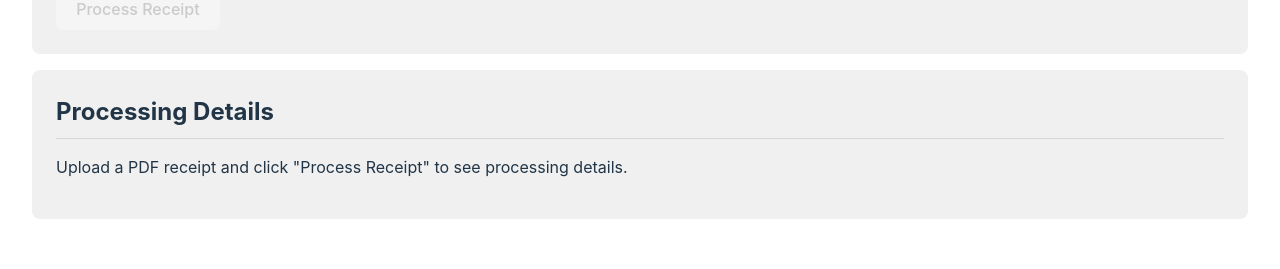
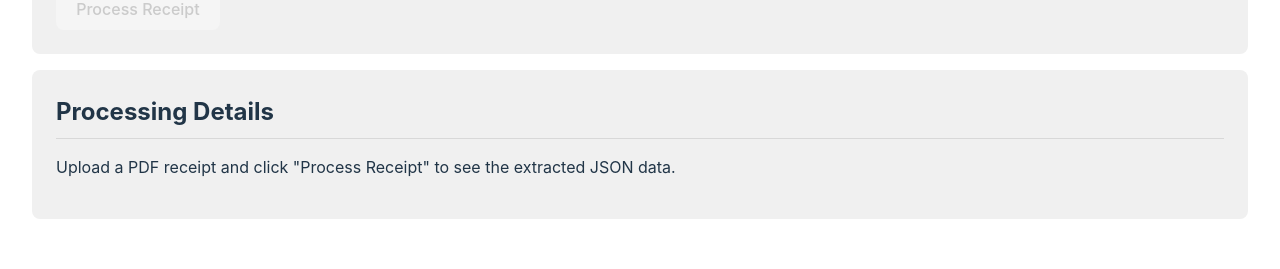
Before and after one commit to pbrao/hsa, a React (Vite) app: page / in a window 1280 px wide. Shown: the part 337-606 px from the top of the page. Built offline with nearby package versions, Linux system fonts and the light colour scheme.

Commit message:
feat: Show extracted data on success, debug info on error

```diff
--- a/src/App.jsx
+++ b/src/App.jsx
@@ -6,8 +6,8 @@ import React, { useState } from 'react';
 function App() {
   // Add back selectedFile state
   const [selectedFile, setSelectedFile] = useState(null);
-  // Remove extractedData state
-  // const [extractedData, setExtractedData] = useState(null);
+  // Add back extractedData state
+  const [extractedData, setExtractedData] = useState(null);
   const [isProcessing, setIsProcessing] = useState(false);
   const [processingError, setProcessingError] = useState('');
   // Add state for debug info
@@ -19,6 +19,8 @@ function App() {
     const file = event.target.files[0];
     // Reset state when a new file is selected or selection is cleared
     setSelectedFile(null);
+    // Clear all results/errors/debug on new file selection
+    setExtractedData(null);
     setProcessingError('');
     setDebugPrompt('');
     setDebugRawResponse('');
@@ -48,6 +50,8 @@ function App() {
 
     console.log('[handleUpload] Setting processing state to true...'); // Step 2
     setIsProcessing(true);
+    // Clear previous results/errors/debug
+    setExtractedData(null);
     setProcessingError('');
     setDebugPrompt('');
     setDebugRawResponse('');
@@ -105,25 +109,41 @@ function App() {
       console.log('[handleUpload] Set debugRawResponse state.'); // Step 12b
 
 
-      console.log(`[handleUpload] Checking if response status is OK (status: ${response.status})...`); // Step 13
+      // --- Conditional State Setting ---
       if (!response.ok) {
-        console.error('[handleUpload] Response status is NOT OK.'); // Step 14a (Error Path)
+        console.error('[handleUpload] Response status is NOT OK.');
+        // Set error and debug info ONLY on error
         const errorMessage = result?.error || `Request failed with status ${response.status}`;
         const errorDetails = result?.details ? ` Details: ${result.details}` : '';
-        console.error(`[handleUpload] Throwing error: ${errorMessage}${errorDetails}`); // Step 14b (Error Path)
-        throw new Error(`${errorMessage}${errorDetails}`);
+        setProcessingError(`${errorMessage}${errorDetails}`);
+        if (result?.debug_prompt) setDebugPrompt(result.debug_prompt);
+        setDebugRawResponse(result?.debug_raw_response || rawResponseText); // Show raw response on error
+        console.error(`[handleUpload] Error state set.`);
+        // No need to throw here, error state is set
+      } else {
+        // Response is OK (2xx status)
+        console.log('[handleUpload] Response status is OK.');
+        if (result?.extracted_data) {
+            // SUCCESS CASE: Extracted data found
+            setExtractedData(result.extracted_data);
+            console.log("[handleUpload] Successfully set extractedData state.");
+            // DO NOT set debug info here for clean success display
+        } else {
+            // OK response but missing expected data - treat as error/debug case
+            console.warn("[handleUpload] Response OK, but extracted_data missing from worker response.");
+            setProcessingError("Processing succeeded, but the expected data structure was not returned by the worker.");
+            // Set debug info in this specific failure case
+            if (result?.debug_prompt) setDebugPrompt(result.debug_prompt);
+            setDebugRawResponse(result?.debug_raw_response || rawResponseText);
         }
+      }
+      // --- End Conditional State Setting ---
 
-      // If response.ok is true:
-      console.log('[handleUpload] Response status is OK.'); // Step 15 (Success Path)
-      console.log("[handleUpload] Request successful, displaying debug info."); // Step 16 (Success Path)
-
-
-    } catch (error) {
+    } catch (error) { // Catches fetch errors, JSON parse errors, etc.
       console.error('[handleUpload] Caught error in main try block:', error); // Step 17 (Catch Block)
       let finalErrorMessage = `Failed to process request: ${error.message}`;
       setProcessingError(finalErrorMessage);
-      console.log('[handleUpload] Set processingError state.'); // Step 17a (Catch Block)
+      console.log('[handleUpload] Set processingError state in catch block.'); // Step 17a (Catch Block)
 
       // Ensure raw response debug state is set even on error if available
       if (rawResponseText && !debugRawResponse) {
@@ -142,6 +162,10 @@ function App() {
               console.warn('[handleUpload] Could not parse raw text for debug info during error handling. Setting raw text directly.'); // Step 17e (Catch Block)
               setDebugRawResponse(rawResponseText);
           }
+      } else if (rawResponseText && !debugRawResponse) {
+          // If error occurred but rawResponseText wasn't JSON, still set it for debug
+          setDebugRawResponse(rawResponseText);
+          console.log('[handleUpload] Set debugRawResponse state with raw text during error handling (non-JSON).');
       }
     } finally {
       console.log('[handleUpload] Entering finally block.'); // Step 18
@@ -187,51 +211,51 @@ function App() {
           </button>
         </section>
 
-        {/* Modify results/errors section to include debug info */}
+        {/* Results section - Conditional Rendering */}
         <section className="results-section">
-          <h2>Processing Details</h2>
+          {/* Title changes based on state */}
+          <h2>{extractedData ? "Extracted Data" : "Processing Details"}</h2>
+
           {isProcessing && (
-            <p>Sending request and waiting for LLM response...</p> // Update loading text
-          )}
-          {/* Show error message */}
-          {processingError && (
-            <div className="error-box">
-              <strong>Error:</strong> {processingError}
-            </div>
+            <p>Analyzing PDF with AI, please wait...</p> // Updated loading text
           )}
 
-          {/* --- Remove Extracted Data Section --- */}
-          {/*
-          {extractedData && !isProcessing && (
+          {/* Display Extracted Data on Success */}
+          {extractedData && !isProcessing && !processingError && (
             <div className="extracted-data-box">
-              <h3>Successfully Extracted Data:</h3>
+              {/* Use pre for formatted JSON */}
               <pre className="extracted-json-display">
                 {JSON.stringify(extractedData, null, 2)}
               </pre>
             </div>
           )}
-          */}
 
-          {/* Show Debug Prompt */}
+          {/* Display Error and Debug Info ONLY if there's an error */}
+          {processingError && !isProcessing && (
+            <>
+              <div className="error-box">
+                <strong>Error:</strong> {processingError}
+              </div>
+              {/* Show Debug Prompt only if error occurred and prompt exists */}
               {debugPrompt && (
                 <div className="debug-info-box">
                     <h3>Debug: Prompt Sent to LLM</h3>
                     <pre className="debug-prompt-display">{debugPrompt}</pre>
                 </div>
               )}
-
-          {/* Show Debug Raw Response */}
+              {/* Show Debug Raw Response only if error occurred and raw response exists */}
               {debugRawResponse && (
                  <div className="debug-info-box">
                     <h3>Debug: Raw Response from LLM</h3>
                     <pre className="debug-raw-response-display">{debugRawResponse}</pre>
                  </div>
               )}
+            </>
+          )}
 
-
-          {/* Update placeholder text */}
-          {!isProcessing && !processingError && !debugPrompt && !debugRawResponse && (
-            <p>Upload a PDF receipt and click "Process Receipt" to see processing details.</p>
+          {/* Placeholder Text */}
+          {!isProcessing && !processingError && !extractedData && (
+            <p>Upload a PDF receipt and click "Process Receipt" to see the extracted JSON data.</p>
           )}
         </section>
 
--- a/src/index.css
+++ b/src/index.css
@@ -259,26 +259,25 @@ button:focus-visible {
 }
 
 
-/* Remove or comment out these rules */
-/*
+/* Add back or ensure these styles exist for successful JSON display */
 .extracted-data-box {
-    margin-bottom: 1rem;
+    margin-bottom: 1rem; /* Optional spacing */
 }
 
 .extracted-json-display {
   white-space: pre-wrap;
   word-wrap: break-word;
-  background-color: rgba(0, 0, 0, 0.15);
+  background-color: rgba(0, 0, 0, 0.15); /* Or your preferred background */
   padding: 1rem;
   border-radius: 4px;
-  max-height: 400px;
+  max-height: 500px; /* Adjust as needed */
   overflow-y: auto;
   font-family: monospace;
   font-size: 0.9em;
   color: inherit;
   text-align: left;
+  border: 1px solid rgba(255, 255, 255, 0.2); /* Optional border */
 }
-*/
 
 /* Box containing debug info */
 .debug-info-box {
@@ -334,9 +333,7 @@ button:disabled {
        color: #b30000 !important;
    }
 
-  .extracted-json-display {
-     background-color: rgba(0, 0, 0, 0.05);
-  }
+  /* .extracted-json-display light mode style moved up */
 
   .debug-info-box {
       border-top: 1px dashed rgba(0, 0, 0, 0.2);
```
Lines whose indentation alone changed are shown as unchanged.
